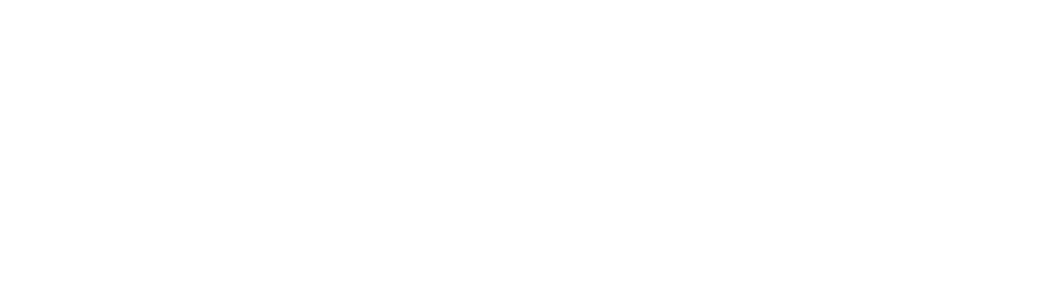
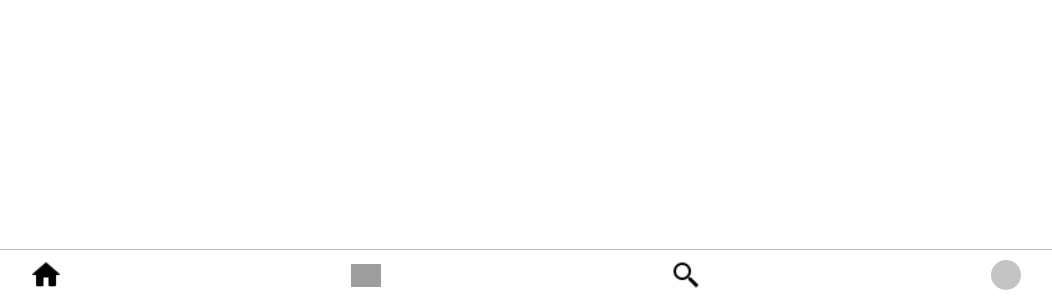
Before and after one commit to Mevlutyildirim/task-manager, a React (Create React App) app: page / in a window 1280 px wide. Shown: the part 500-800 px from the top of the page, without its empty margins (114-1166 px from the left). Built offline with nearby package versions, Linux system fonts and the light colour scheme; grey boxes are pictures that could not be loaded.

Commit message:
navigation bar has been added

```diff
--- a/src/App.js
+++ b/src/App.js
@@ -3,12 +3,15 @@
 import "./App.css";
 import SignUpScreen from "./screens/signUpScreen";
 import SignInScreen from './screens/signInScreen';
+import HomeScreen from './screens/homeScreen';
+import Navigation from './components/navigation';
 
 function Main() {
   return (
     <Switch>
       <Route path="/signup" component={SignUpScreen} />
       <Route path="/signin" component={SignInScreen} />
+      <Route exact path="/" component={HomeScreen}/>
     </Switch>
   );
 }
@@ -17,6 +20,7 @@
   return (
     <div className="App">
       <Main />
+      <Navigation/>
     </div>
   );
 }
--- a/src/components/navigation.jsx
+++ b/src/components/navigation.jsx
@@ -1,13 +1,70 @@
-import React from 'react';
-import styled from 'styled-components';
+import React from "react";
+import styled from "styled-components";
+import home from "../assets/icons/home.png";
+import bell from "../assets/icons/bell.png";
+import search from "../assets/icons/search.png";
 
-function Navigation(){
-
-  return(
-    <nav>
-
-    </nav>
-  )
+function Icon(props) {
+  const { name } = props;
+  if (name === "home") {
+    return <HomeIcon></HomeIcon>;
+  }
+  if (name === "bell") {
+    return <BellIcon></BellIcon>;
+  }
+  if (name === "search") {
+    return <SearchIcon></SearchIcon>;
+  }
 }
 
+function Navigation() {
+  return (
+    <NavigationNav>
+      <Icon name="home"/>
+      <Icon name="bell"/>
+      <Icon name="search"/>
+      <Profile/>
+    </NavigationNav>
+  );
+}
+
+const NavigationNav = styled.nav`
+  border-top: 1px solid rgba(0,0,0,0.25);
+  height: 50px;
+  position: absolute;
+  bottom: 0;
+  left: 0;
+  width: 100%;
+  display: flex;
+  justify-content: space-around;
+  align-items: center;
+`;
+
+const Profile = styled.span`
+display: block;
+height: 30px;
+width: 30px;
+border-radius: 50%;
+background-color: #C4C4C4;
+`
+const BasicIcon = styled.span`
+  display: block;
+  height: 30px;
+  width: 30px;
+  background-size: 30px;
+  background-repeat: no-repeat;
+  background-position: center;
+`;
+
+const HomeIcon = styled(BasicIcon)`
+  background-image: url(${home});
+`;
+
+const BellIcon = styled(BasicIcon)`
+  background-image: url(${bell});
+`;
+
+const SearchIcon = styled(BasicIcon)`
+  background-image: url(${search});
+`;
 export default Navigation;
--- a/src/screens/homeScreen.jsx
+++ b/src/screens/homeScreen.jsx
@@ -0,0 +1,11 @@
+import React from 'react';
+import { styled } from 'styled-components';
+
+function HomeScreen(){
+
+  return(
+    <div></div>
+  )
+}
+
+export default HomeScreen;
--- a/src/screens/signInScreen.jsx
+++ b/src/screens/signInScreen.jsx
@@ -1,13 +1,12 @@
 import React from "react";
 import styled from "styled-components";
-import Navigation from "../components/navigation";
 import Input from "../components/input";
 import Button from "../components/button";
 
 function SignInScreen() {
   return (
     <React.Fragment>
-      <Navigation />
+
       <Card>
         <Input placeholder="tam isim" name="full-name" type="text" />
         <Button title="Sign In" />
--- a/src/screens/signUpScreen.jsx
+++ b/src/screens/signUpScreen.jsx
@@ -1,13 +1,12 @@
 import React from "react";
 import styled from "styled-components";
-import Navigation from "../components/navigation";
 import Input from "../components/input";
 import Button from "../components/button";
 
 function SignUpScreen() {
   return (
     <React.Fragment>
-      <Navigation />
+
       <Card>
         <Input placeholder="tam isim" name="full-name" type="text" />
         <Button title="Sign Up" />
```
